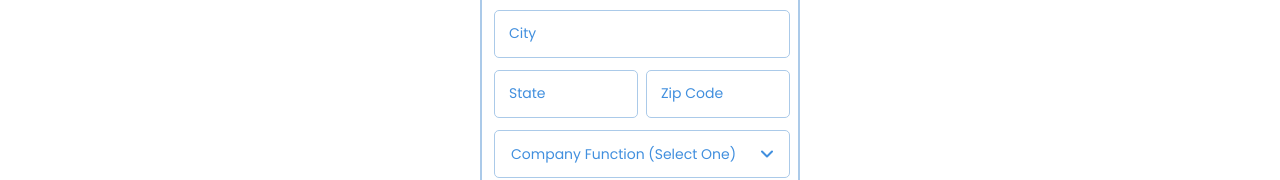
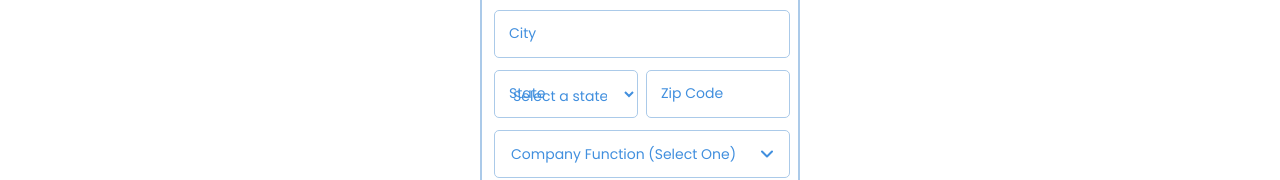
Before and after one commit to hcchav/prize-registration-system, a Next.js app: page / in a window 1280 px wide. Shown: the part 693-873 px from the top of the page. Built offline with nearby package versions, Linux system fonts and the light colour scheme.

Commit message:
change state field to dropdown and added list of USA states

```diff
--- a/src/app/page.tsx
+++ b/src/app/page.tsx
@@ -8,6 +8,15 @@ import Wheel from '@/components/Wheel';
 import { type Prize } from '@/constants/prizes';
 import Dropdown from '@/components/Dropdown';
 import CheckboxDropdown from '@/components/CheckboxDropdown';
+
+const US_STATES = [
+  'AL', 'AK', 'AZ', 'AR', 'CA', 'CO', 'CT', 'DE', 'FL', 'GA',
+  'HI', 'ID', 'IL', 'IN', 'IA', 'KS', 'KY', 'LA', 'ME', 'MD',
+  'MA', 'MI', 'MN', 'MS', 'MO', 'MT', 'NE', 'NV', 'NH', 'NJ',
+  'NM', 'NY', 'NC', 'ND', 'OH', 'OK', 'OR', 'PA', 'RI', 'SC',
+  'SD', 'TN', 'TX', 'UT', 'VT', 'VA', 'WA', 'WV', 'WI', 'WY',
+  'DC', 'AS', 'GU', 'MP', 'PR', 'UM', 'VI'
+];
 
 export default function Home() {
   const [step, setStep] = useState(1);
@@ -410,16 +419,16 @@ export default function Home() {
                     <input
                       id="aptSuiteBuilding"
                       type="text"
-                      className={`w-full h-full px-3.5 pt-1 pb-0 bg-transparent outline-none text-[#418FDE] text-sm`}
+                      className={`w-full h-full px-3.5 pt-1 pb-0 bg-transparent outline-none text-[#418FDE] text-sm text-[12px] font-regular peer
+                      ${formData.aptSuiteBuilding ? 'text-[14px] translate-y-1' : 'top-3'}`}
                       onChange={(e) => handleChange('aptSuiteBuilding', e.target.value)}
                       value={formData.aptSuiteBuilding}
-                      placeholder=""
+                      placeholder=" "
                     />
                     <label
                       htmlFor="aptSuiteBuilding"
-                      className={`absolute left-3.5 text-[#418FDE] transition-all duration-200 pointer-events-none ${
-                        formData.aptSuiteBuilding ? 'text-[10px] translate-y-1' : 'text-[14px] top-3'
-                      }`}
+                      className={`absolute left-3.5 text-[#418FDE] transition-all duration-200 pointer-events-none
+                        ${formData.aptSuiteBuilding ? 'text-[10px] translate-y-1' : 'text-[14px] top-3'}`}
                     >
                       Apt, Suite, Building (Optional)
                     </label>
@@ -456,30 +465,26 @@ export default function Home() {
                   {errors.city && <p className="text-red-600 mt-2 text-xs pl-4 ">{errors.city}</p>}
                 </div>
 
-
                 <div className="flex gap-2">
-                     {/* state */}
+                  {/* state */}
                   <div className="w-1/2">
-                    <div className={`relative h-12 rounded-[5px] border border-solid ${
-                      errors.state ? 'border-[#D03C3C]' : 'border-[#abcae9]'
-                    } ${errors.state ? 'bg-[#FFF0F0]' : 'bg-white'}`}>
-                      <input
+                    <div className="relative h-12 rounded-[5px] border border-solid border-[#abcae9] bg-white">
+                      <select
                         id="state"
-                        type="text"
-                        className={`w-full h-full px-3.5 pt-1 pb-0 bg-transparent outline-none ${
-                          errors.state ? 'text-[#D03C3C]' : 'text-[#418FDE]'
-                        } text-sm text-[12px] font-regular peer ${
-                          formData.state ? 'text-[14px] translate-y-1' : 'top-3'
-                        }`}
+                        value={formData.state}
                         onChange={(e) => handleChange('state', e.target.value)}
-                        value={formData.state}
-                        placeholder=" "
-                      />
+                        className={`w-full h-full px-3.5 pt-1 pb-0 bg-transparent outline-none text-[#418FDE] text-sm`}
+                      >
+                        <option value="">Select a state</option>
+                        {US_STATES.map((state) => (
+                          <option key={state} value={state}>
+                            {state}
+                          </option>
+                        ))}
+                      </select>
                       <label
                         htmlFor="state"
-                        className={`absolute left-3.5 ${
-                          errors.state ? 'text-[#D03C3C]' : 'text-[#418FDE]'
-                        } transition-all duration-200 pointer-events-none ${
+                        className={`absolute left-3.5 text-[#418FDE] transition-all duration-200 pointer-events-none ${
                           formData.state ? 'text-[10px] translate-y-1' : 'text-[14px] top-3'
                         }`}
                       >
```
